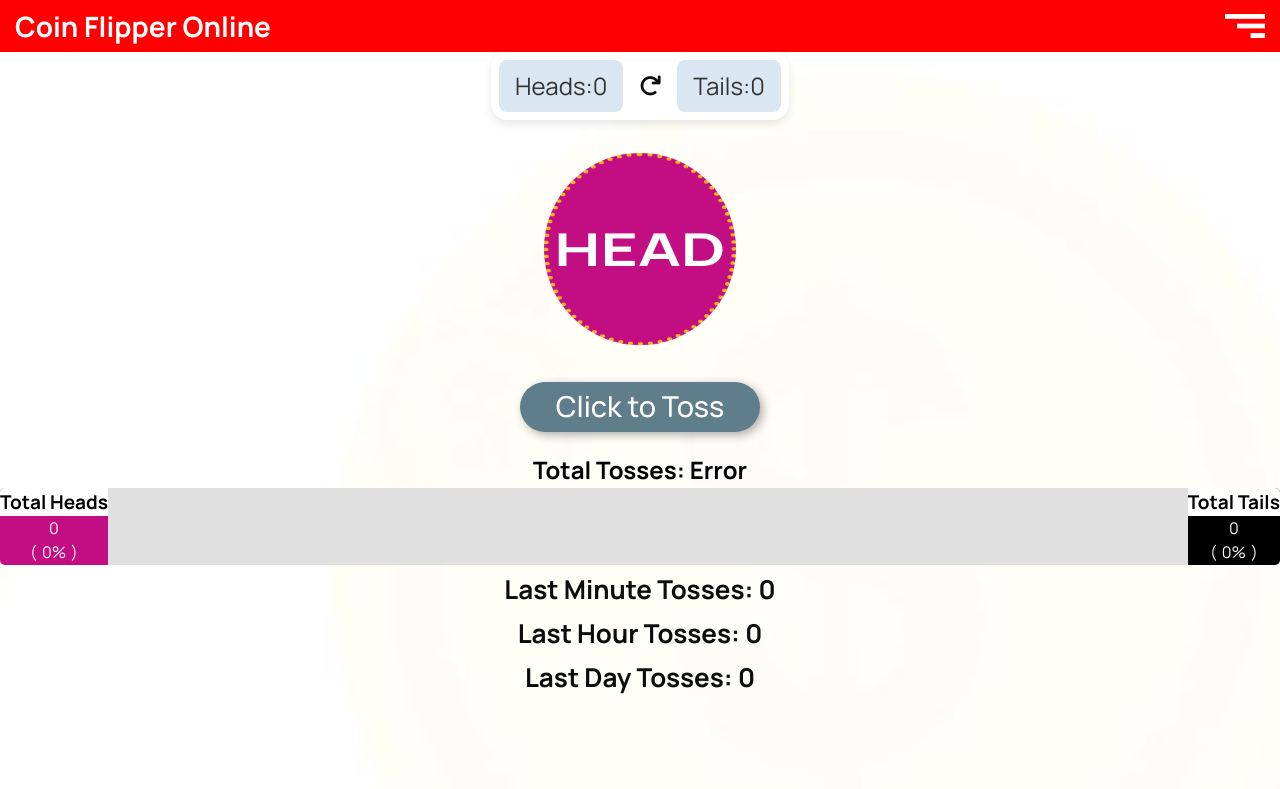
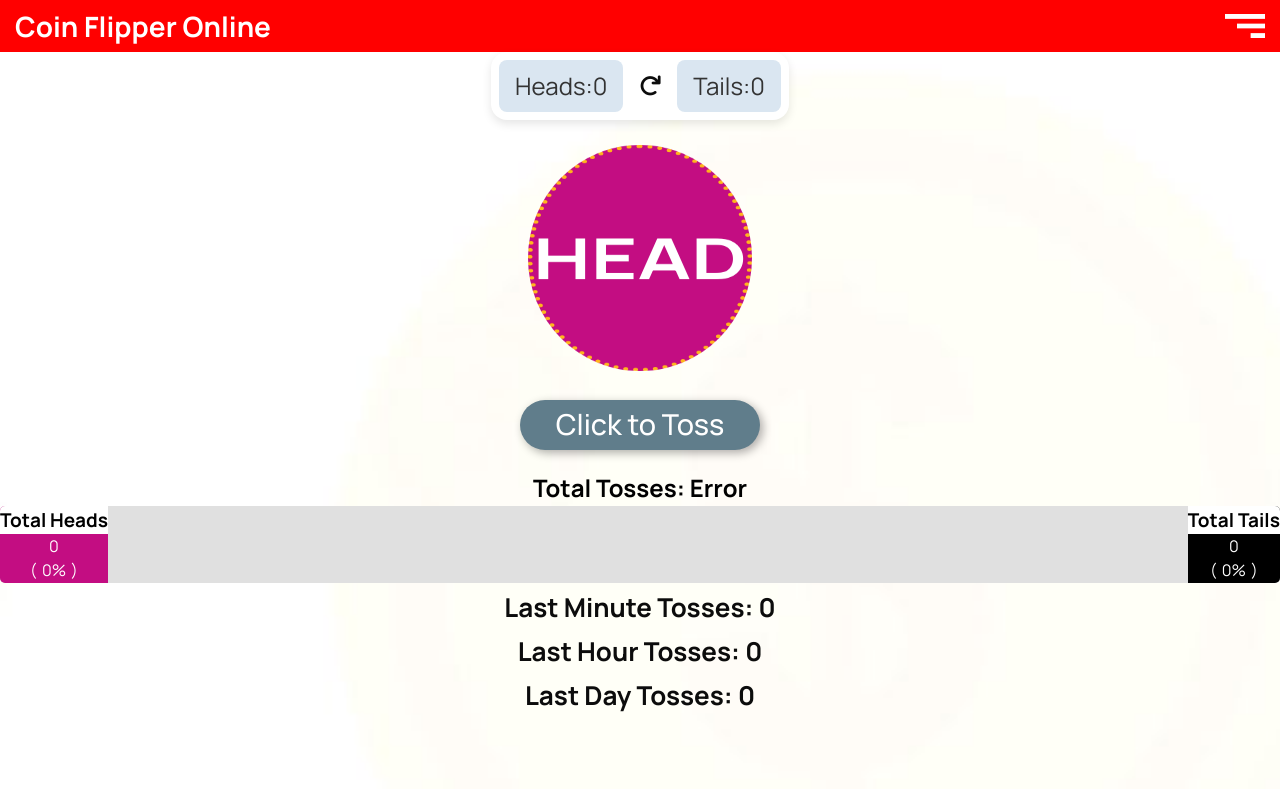
Before and after one commit to satyajidebnath/coin, a website: page public/index.html in a window 1280 px wide. Shown: the top 789 px of the page. Drawn offline with nearby package versions, Linux system fonts and the light colour scheme; no server answers; a web font is replaced by a local one.

Commit message:
Add files via upload

```diff
--- a/public/stylescoin.css
+++ b/public/stylescoin.css
@@ -18,12 +18,12 @@ body1 {
     top: -2rem;
     transform: rotateX(45deg) scale(1);
     position: relative;
-    width: 12rem;
-    height: 17rem;
+    width: 14rem;
+    height: 20rem;
     transform-style: preserve-3d;
     transform-origin: center;
     border-radius: 100%;
-margin: 25px;
+margin: 10px;
 z-index: 1;
 }
 
@@ -33,11 +33,11 @@ z-index: 1;
 
 .head, .tail {
     position: absolute;
-    width: 12rem;
-    height: 17rem;
+    width: 14rem;
+    height: 20rem;
     border: 5px dotted #ffb51d;
     color: white;
-    font-size: 4rem;
+    font-size: 5rem;
     font-weight: 800;
     display: flex;
     align-items: center;
```
